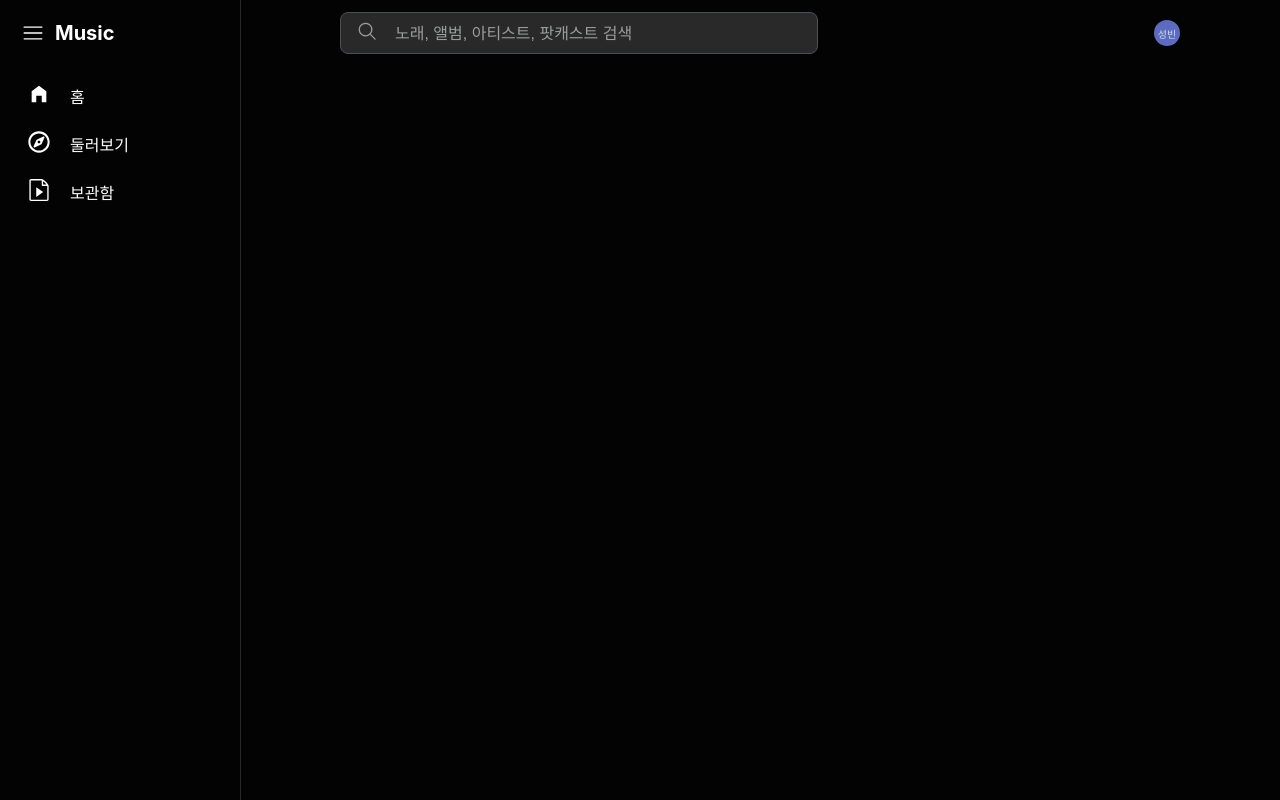
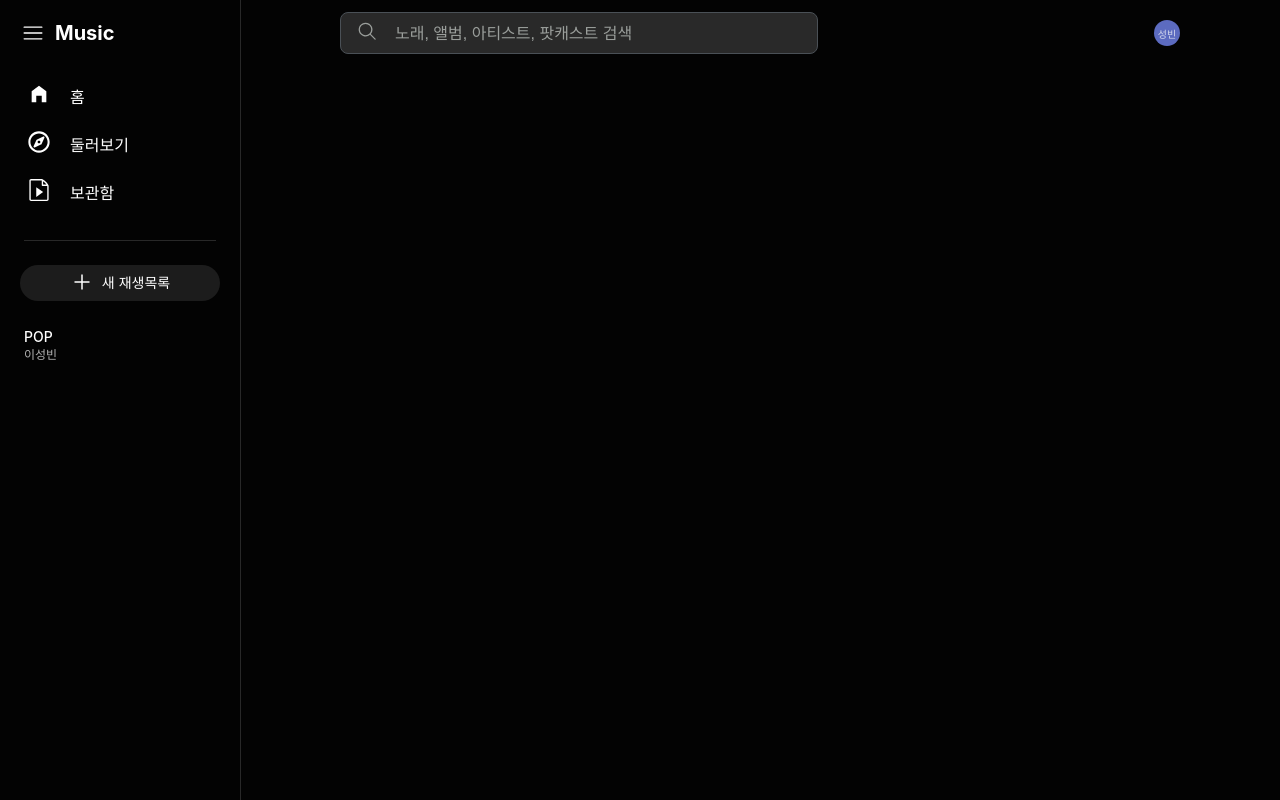
Before and after one commit to optshj/Youtube_Music, a React (Create React App) app: page / in a window 1280 px wide. Built offline with nearby package versions, Linux system fonts and the light colour scheme.

Commit message:
[Feat] Sidebar 재생목록탭 제작 완료

```diff
--- a/src/components/header/Header.tsx
+++ b/src/components/header/Header.tsx
@@ -19,6 +19,7 @@ const LeftContent = styled.div`
 	align-items:center;
 	display:flex;
 	width:224px;
+	z-index:2;
 `
 const CenterContent = styled.div`
 	display:flex;
--- a/src/components/sidebar/Menu.tsx
+++ b/src/components/sidebar/Menu/Menu.tsx
@@ -9,9 +9,15 @@ import { ImFilePlay } from "react-icons/im";
 import MenuIcon from './MenuIcon';
 
 const MenuForm = styled.div`
-    padding:8px 8px;
+    padding:0 8px;
+    padding-top:8px;
     width:100%;
     box-sizing: border-box;
+`
+const MenuUnderLine = styled.div`
+    border-top:1px solid rgba(255,255,255,.15);
+    margin:24px auto;
+    width:192px;
 `
 function Menu(){
 
@@ -22,6 +28,7 @@ function Menu(){
                 <MenuIcon icon ={FaRegCompass} descript='둘러보기'></MenuIcon>
                 <MenuIcon icon={ImFilePlay} descript='보관함'></MenuIcon>
             </MenuForm>
+            <MenuUnderLine></MenuUnderLine>
         </>
 
     )
--- /dev/null
+++ b/src/components/sidebar/PlayList/MakeNewPlayList.tsx
@@ -0,0 +1,47 @@
+import React from "react";
+import styled from "styled-components";
+import { IoAddSharp } from "react-icons/io5";
+
+
+const MakePlayListForm = styled.div`
+    display:flex;
+    color:white;
+    margin-bottom:16px;
+    display:flex;
+    border-radius:18px;
+    background-color:rgba(255,255,255,0.1);
+    font-size:14px;
+    justify-content:center;
+    align-items:center;
+    cursor:pointer;
+    height:36px;
+    &:hover{
+        background-color:#343434;
+    }
+`
+
+const AddIconForm = styled.div`
+    margin-right:8px;
+    color:white;
+`
+const AddNameForm = styled.div`
+    line-height:36px;
+`
+function MakeNewPlayList() {
+
+    return(
+        <>
+            <MakePlayListForm>
+                <AddIconForm>
+                    <IoAddSharp size={24} />
+                </AddIconForm>
+
+                <AddNameForm>
+                    새 재생목록
+                </AddNameForm>
+            </MakePlayListForm>
+        </>
+    )
+}
+
+export default MakeNewPlayList;
--- /dev/null
+++ b/src/components/sidebar/PlayList/PlayList.tsx
@@ -0,0 +1,68 @@
+import React from "react";
+import styled from "styled-components";
+
+import { IoPlayCircleSharp } from "react-icons/io5";
+
+interface PlayListProps {
+    listName:String,
+    ownerName:String
+}
+
+const PlayListForm = styled.div`
+    padding:4px 16px;
+    border-radius:8px;
+    cursor:pointer;
+    display:flex;
+    flex-direction:row;
+    height:48px;
+    align-items:center;
+    &:hover{
+        background-color:#343434;
+    }
+
+`
+const ListInformation = styled.div`
+    width:100%;
+`
+const PlayListName = styled.div`
+    font-size:14px;
+    color:white;
+    font-weight:500;
+`
+
+const PlayListOwnerName = styled.div`
+    display:flex;
+    font-size:12px;
+    align-itmes:center;
+    color:#b4b4b4;
+`
+const PlayIcon = styled.div`
+    color:white;
+    display:none;
+    ${PlayListForm}:hover &{
+        display:inline-block;
+    }
+`
+function PlayList({listName,ownerName}:PlayListProps){
+    return(
+        <>
+            <PlayListForm>
+                <ListInformation>
+                    <PlayListName>
+                        {listName}
+                    </PlayListName>
+
+                    <PlayListOwnerName>
+                        {ownerName}
+                    </PlayListOwnerName>
+                </ListInformation>
+
+                <PlayIcon>
+                    <IoPlayCircleSharp size={28}/>
+                </PlayIcon>
+            </PlayListForm>
+        </>
+    )
+}
+
+export default PlayList;
--- /dev/null
+++ b/src/components/sidebar/PlayList/PlayListMenu.tsx
@@ -0,0 +1,37 @@
+import React from "react";
+import styled from "styled-components";
+
+
+import MakeNewPlayList from "./MakeNewPlayList";
+import PlayList from "./PlayList";
+
+
+const MaekForm = styled.div`
+    padding:0 16px;
+`
+const PlayListMenuForm = styled.div`
+    flex-direction:column;
+    padding:0 4px;
+`
+const PlayListsForm = styled.div`
+    padding:0 4px;
+`
+
+function PlayListMenu(){
+
+    return(
+        <>
+            <PlayListMenuForm>
+                <MaekForm>
+                    <MakeNewPlayList></MakeNewPlayList>
+                </MaekForm>
+
+                <PlayListsForm>
+                    <PlayList listName={"POP"} ownerName={"이성빈"}></PlayList>
+                </PlayListsForm>
+            </PlayListMenuForm>
+        </>
+    )
+}
+
+export default PlayListMenu;
--- a/src/components/sidebar/Sidebar.tsx
+++ b/src/components/sidebar/Sidebar.tsx
@@ -1,8 +1,9 @@
 import React from "react";
 import styled from "styled-components";
 
-import Menu from "./Menu";
+import Menu from "./Menu/Menu";
 import Bumper from "./Bumper";
+import PlayListMenu from "./PlayList/PlayListMenu";
 
 const SidebarForm = styled.div`
     width:240px;
@@ -19,6 +20,7 @@ function Sidebar() {
             <SidebarForm>
                 <Bumper></Bumper>
                 <Menu></Menu>
+                <PlayListMenu></PlayListMenu>
             </SidebarForm>
         </>
     )
```
Also changed, not shown: src/components/sidebar/Menu/MenuIcon.tsx (renamed from src/components/sidebar/MenuIcon.tsx).
